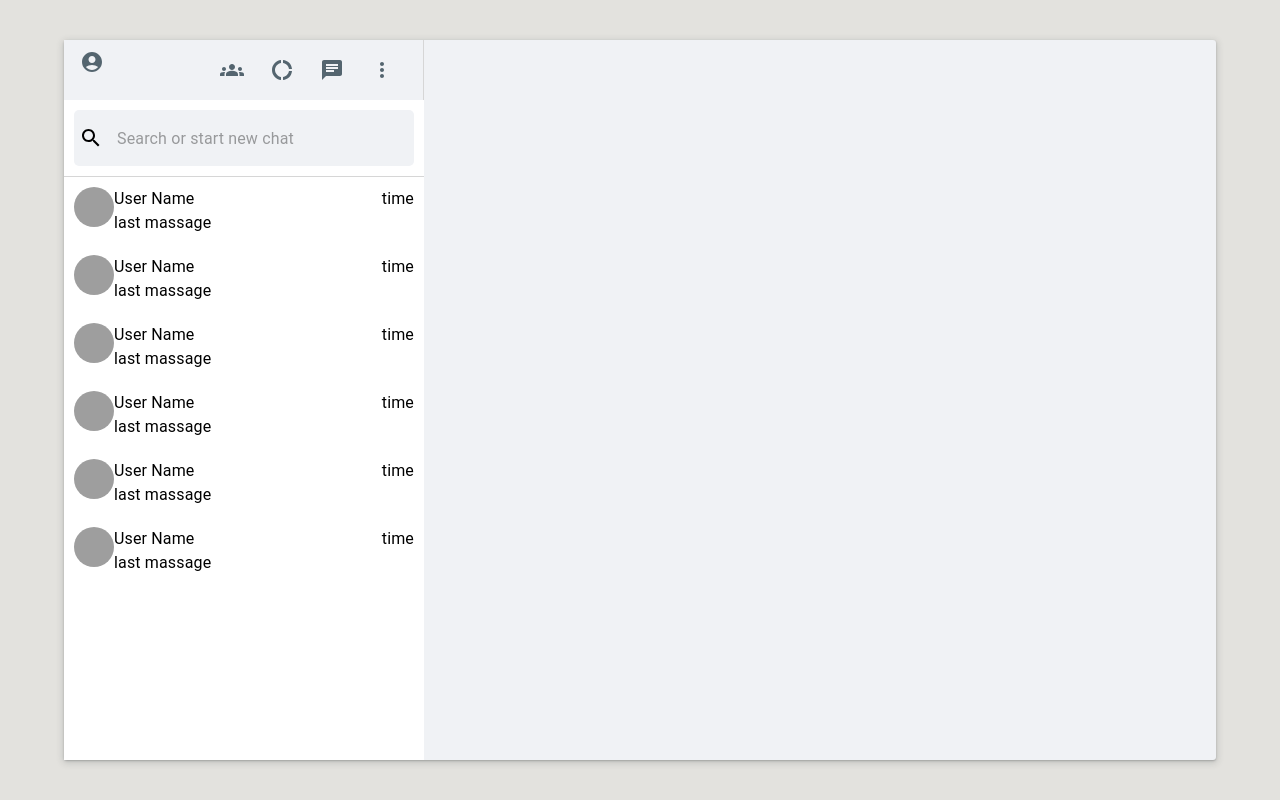
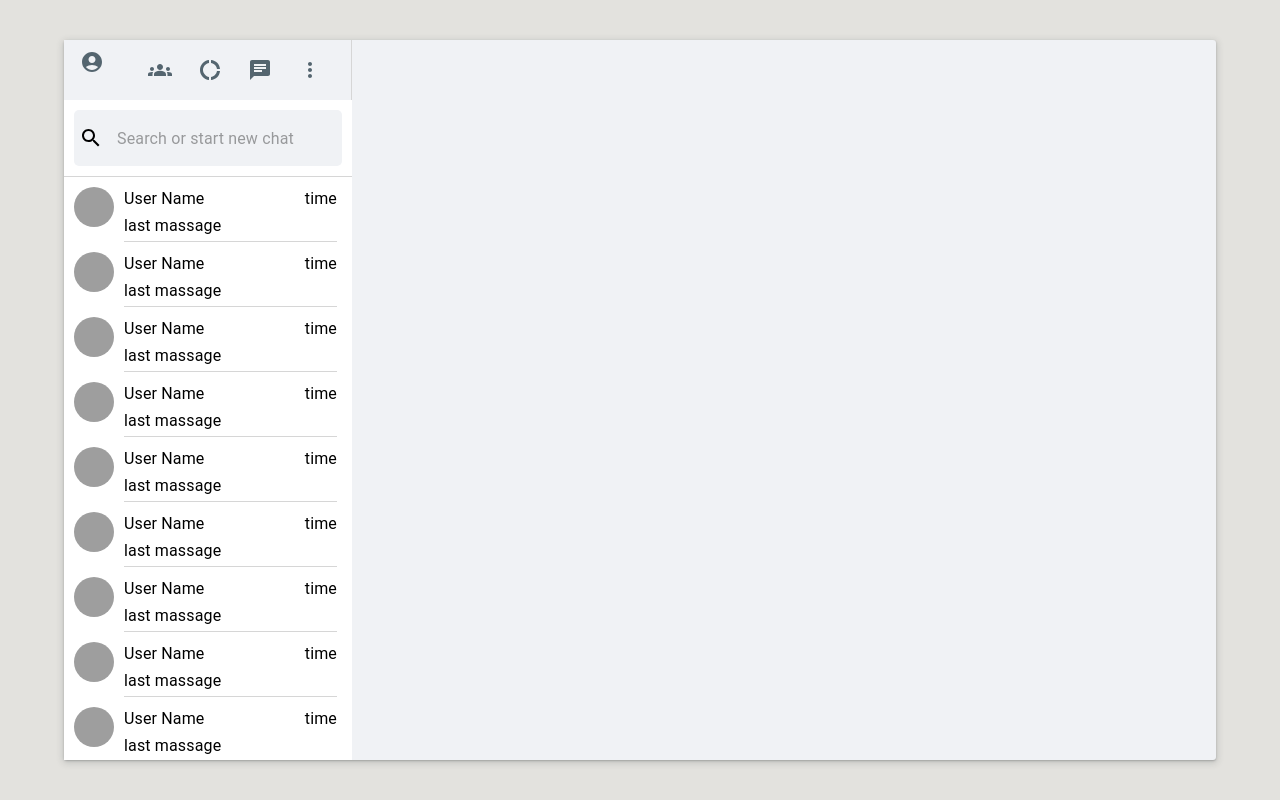
Before and after one commit to RHShoumik/whatsapp-clone, a React (Create React App) app: page / in a window 1280 px wide. Built offline with nearby package versions, Linux system fonts and the light colour scheme; grey boxes are pictures that could not be loaded; the HTML template or start-up script is replaced by a standard one.

Commit message:
Silder Chat

```diff
--- a/src/chats/SidebarChat.js
+++ b/src/chats/SidebarChat.js
@@ -12,7 +12,7 @@ const SidebarChat = () => {
           <Typography>User Name</Typography>
           <Typography>time</Typography>
         </Box>
-        <Typography>last massage</Typography>
+        <Typography className="SidebarChat--content--lastMsg">last massage</Typography>
       </Box>
     </Stack>
   )
--- a/src/chats/SidebarChat.scss
+++ b/src/chats/SidebarChat.scss
@@ -1,19 +1,24 @@
 @import "../variables.scss";
 
 .SidebarChat{
-    padding: 10px;
+    padding: 10px 15px 0px 10px;
 
     &--avatar{
 
     }
     &--content{
+        margin-left: 10px;
+        border-bottom: .05px solid $border-color;
+        width: 100%;
 
         &--username-time{
-            width: 300px;
             display: flex;
             flex-direction: row;
             justify-content: space-between;
+        }
 
+        &--lastMsg{
+            padding-block: 3px;
         }
 
     }
--- a/src/layout/sidebar/Sidebar.js
+++ b/src/layout/sidebar/Sidebar.js
@@ -51,6 +51,17 @@ const Sidebar = () => {
         <SidebarChat />
         <SidebarChat />
         <SidebarChat />
+        <SidebarChat />
+        <SidebarChat />
+        <SidebarChat />
+        <SidebarChat />
+        <SidebarChat />
+        <SidebarChat />
+        <SidebarChat />
+        <SidebarChat />
+        <SidebarChat />
+        <SidebarChat />
+        <SidebarChat />
       </div>
     </div>
   )
--- a/src/layout/sidebar/Sidebar.scss
+++ b/src/layout/sidebar/Sidebar.scss
@@ -4,6 +4,10 @@
 
      background-color: #fff;
      flex: 0.25;
+     overflow: hidden;
+
+    //  overflow-x: hidden;
+    //  overflow-y: auto;
 
      &--header {
 
@@ -27,8 +31,8 @@
          border-bottom: .5px solid $border-color;
 
          &--search-box {
-            margin: 10px;
-            background-color: $primary-color;
+             margin: 10px;
+             background-color: $primary-color;
              border-radius: 5px;
              display: flex;
              flex-direction: row;
@@ -38,4 +42,9 @@
 
          &--icon {}
      }
+
+     &--chats {
+         overflow: scroll;
+         height: 80vh;
+     }
  }
```
